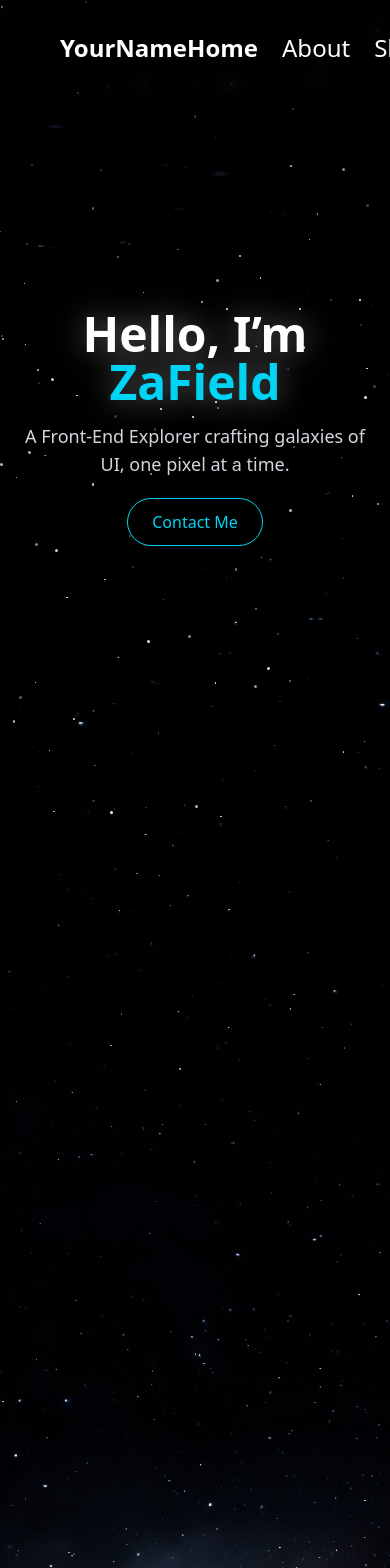
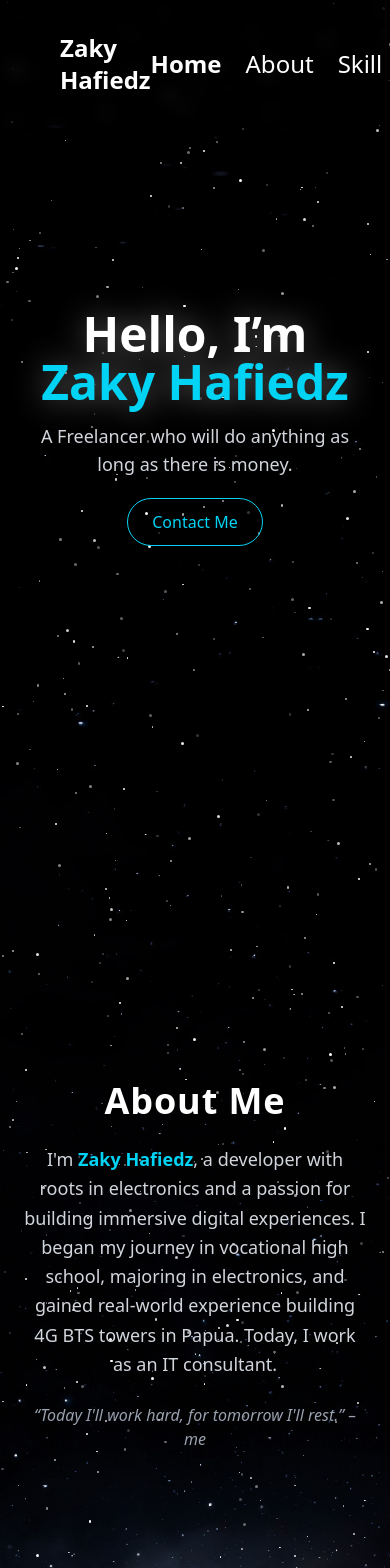
Before and after one commit to ZaField/portofolio, a React (Vite) app: page / in a window 390 px wide. Shown: the top 1568 px of the page. Before the commit the page ends 844 px from the top, so only its background shows below. Built offline with nearby package versions, Linux system fonts and the light colour scheme.

Commit message:
Fixing all stuff

```diff
--- a/src/App.tsx
+++ b/src/App.tsx
@@ -4,16 +4,14 @@ import Contact from './component/layout/contact';
 import Hero from './component/layout/hero';
 import NavBar from './component/layout/navbar';
 import Skill from './component/layout/skill';
-import Stars from './component/background/stars';
 
 function App() {
   return (
     <div
       id="scroll-container"
-      className="h-screen snap-y snap-mandatory overflow-y-scroll scrollbar-hide scroll-smooth"
+      className="snap-y snap-mandatory overflow-y-scroll scrollbar-hide scroll-smooth"
     >
       <ParallaxBackground />
-      <Stars />
       <NavBar />
 
       <section id="home" className="h-screen snap-start">
--- a/src/component/background/animate.tsx
+++ b/src/component/background/animate.tsx
@@ -1,17 +1,42 @@
 import { motion, useScroll, useTransform } from "framer-motion";
 import { useEffect, useRef, useState } from "react";
+
+type Star = {
+  top: number;
+  left: number;
+  size: number;
+  duration: number;
+  delay: number;
+};
+
+const generateStars = (count: number, totalHeight: number): Star[] => {
+  const stars: Star[] = [];
+  for (let i = 0; i < count; i++) {
+    stars.push({
+      top: Math.random() * totalHeight,
+      left: Math.random() * window.innerWidth,
+      size: Math.random() * 2 + 1,
+      duration: Math.random() * 2 + 1,
+      delay: Math.random() * 5,
+    });
+  }
+  return stars;
+};
 
 const ParallaxBackground = () => {
   const containerRef = useRef<HTMLDivElement>(null);
   const scrollContainerRef = useRef<HTMLElement | null>(null);
   const [scrollHeight, setScrollHeight] = useState(0);
+  const [stars, setStars] = useState<Star[]>([]);
 
-  // Dynamically get scroll height from container
   useEffect(() => {
     const update = () => {
       scrollContainerRef.current = document.querySelector("#scroll-container");
       if (scrollContainerRef.current) {
-        setScrollHeight(scrollContainerRef.current.scrollHeight - window.innerHeight);
+        const height = scrollContainerRef.current.scrollHeight - window.innerHeight;
+        setScrollHeight(height);
+        const totalHeight = height + window.innerHeight;
+        setStars(generateStars(800, totalHeight));
       }
     };
 
@@ -29,12 +54,40 @@ const ParallaxBackground = () => {
       className="fixed inset-0 -z-10"
       style={{ y }}
     >
+      {/* Background Image */}
       <img
         src="/background.jpg"
         alt="Starfield"
-        className="w-full object-cover"
+        className="w-full object-cover absolute inset-0"
         style={{ height: scrollHeight + window.innerHeight }}
       />
+
+      {/* Parallax Stars across full scroll height */}
+      <div className="absolute inset-0" style={{ height: scrollHeight + window.innerHeight }}>
+        {stars.map((star, index) => (
+          <motion.div
+            key={index}
+            initial={{ opacity: 0.2 }}
+            animate={{ opacity: [0.2, 1, 0.2] }}
+            transition={{
+              duration: star.duration,
+              repeat: Infinity,
+              repeatType: "reverse",
+              delay: star.delay,
+            }}
+            style={{
+              position: "absolute",
+              top: `${star.top}px`,
+              left: `${star.left}px`,
+              width: `${star.size}px`,
+              height: `${star.size}px`,
+              borderRadius: "9999px",
+              backgroundColor: "white",
+              opacity: 1,
+            }}
+          />
+        ))}
+      </div>
     </motion.div>
   );
 };
--- a/src/component/background/stars.tsx
+++ /dev/null
@@ -1,58 +0,0 @@
-import { motion } from "framer-motion";
-import { useMemo } from "react";
-
-type Star = {
-  top: string;
-  left: string;
-  size: string;
-  duration: number;
-  delay: number;
-};
-
-const generateStars = (count: number): Star[] => {
-  const stars: Star[] = [];
-  for (let i = 0; i < count; i++) {
-    stars.push({
-      top: `${Math.random() * 100}%`,
-      left: `${Math.random() * 100}%`,
-      size: `${Math.random() * 2 + 1}px`,
-      duration: Math.random() * 2 + 1,
-      delay: Math.random() * 5,
-    });
-  }
-  return stars;
-};
-
-const Stars = () => {
-  const stars = useMemo(() => generateStars(120), []);
-
-  return (
-    <div className="fixed inset-0 z-[-1] pointer-events-none">
-      {stars.map((star, index) => (
-        <motion.div
-          key={index}
-          initial={{ opacity: 0.2 }}
-          animate={{ opacity: [0.2, 1, 0.2] }}
-          transition={{
-            duration: star.duration,
-            repeat: Infinity,
-            repeatType: "reverse",
-            delay: star.delay,
-          }}
-          style={{
-            position: "absolute",
-            top: star.top,
-            left: star.left,
-            width: star.size,
-            height: star.size,
-            borderRadius: "9999px",
-            backgroundColor: "white",
-            opacity: 0.6,
-          }}
-        />
-      ))}
-    </div>
-  );
-};
-
-export default Stars;
--- a/src/component/layout/about.tsx
+++ b/src/component/layout/about.tsx
@@ -1,4 +1,5 @@
-import { motion } from "framer-motion";
+import { motion, useAnimation } from "framer-motion";
+import { useEffect, useRef } from "react";
 
 const aboutVariants = {
   hidden: { opacity: 0, y: 50 },
@@ -10,28 +11,45 @@ const aboutVariants = {
 };
 
 export default function About() {
+  const controls = useAnimation();
+  const sectionRef = useRef<HTMLElement | null>(null);
+
+  useEffect(() => {
+    const observer = new IntersectionObserver(
+      ([entry]) => {
+        if (entry.isIntersecting) {
+          controls.start("visible");
+        } else {
+          controls.start("hidden");
+        }
+      },
+      { threshold: 0.5 }
+    );
+
+    if (sectionRef.current) observer.observe(sectionRef.current);
+    return () => observer.disconnect();
+  }, [controls]);
+
   return (
     <section
       id="about"
+      ref={sectionRef}
       className="h-screen flex items-center justify-center px-6 md:px-16 lg:px-32 text-white"
     >
       <motion.div
         className="max-w-3xl text-center space-y-6"
+        variants={aboutVariants}
         initial="hidden"
-        whileInView="visible"
-        viewport={{ once: true }}
-        variants={aboutVariants}
+        animate={controls}
       >
         <h2 className="text-4xl md:text-5xl font-bold tracking-wide text-white">
           About Me
         </h2>
         <p className="text-lg md:text-xl text-gray-300 leading-relaxed">
-          Hey there! 🚀 I'm <span className="text-indigo-400 font-semibold">[Your Name]</span>, a passionate developer who loves building
-          immersive web experiences. I explore the cosmos of code through modern tools like React, TypeScript, and Tailwind CSS.
-          Inspired by the endless mysteries of space, my mission is to craft clean, performant, and beautiful interfaces.
+          I'm <span className="text-cyan-400 font-semibold">Zaky Hafiedz</span>, a developer with roots in electronics and a passion for building immersive digital experiences. I began my journey in vocational high school, majoring in electronics, and gained real-world experience building 4G BTS towers in Papua. Today, I work as an IT consultant.
         </p>
         <p className="text-md md:text-lg text-gray-400 italic">
-          “Somewhere, something incredible is waiting to be known.” – Carl Sagan
+          “Today I'll work hard, for tomorrow I'll rest.” – me
         </p>
       </motion.div>
     </section>
--- a/src/component/layout/hero.tsx
+++ b/src/component/layout/hero.tsx
@@ -1,47 +1,72 @@
-import { motion } from "framer-motion";
+import { motion, useAnimation } from "framer-motion";
+import { useEffect, useRef } from "react";
 
 const textVariant = {
   hidden: { opacity: 0, y: 40 },
   visible: {
     opacity: 1,
     y: 0,
-    transition: {
-      duration: 1,
-      ease: "easeOut",
-    },
+    transition: { duration: 1, ease: "easeOut" },
   },
 };
 
-const Hero = () => {
+export default function Hero() {
+  const controls = useAnimation();
+  const sectionRef = useRef<HTMLElement | null>(null);
+
+  useEffect(() => {
+    const observer = new IntersectionObserver(
+      ([entry]) => {
+        if (entry.isIntersecting) {
+          controls.start("visible");
+        } else {
+          controls.start("hidden");
+        }
+      },
+      { threshold: 0.5 }
+    );
+
+    if (sectionRef.current) observer.observe(sectionRef.current);
+    return () => observer.disconnect();
+  }, [controls]);
+
   return (
     <section
       id="home"
+      ref={sectionRef}
       className="min-h-screen flex flex-col justify-center items-center text-white px-6 text-center"
     >
       <motion.h1
+        className="text-5xl md:text-7xl font-bold drop-shadow-[0_0_15px_rgba(255,255,255,0.4)]"
         variants={textVariant}
         initial="hidden"
-        animate="visible"
-        className="text-5xl md:text-7xl font-bold drop-shadow-[0_0_15px_rgba(255,255,255,0.4)]"
+        animate={controls}
       >
-        Hello, I’m <span className="text-cyan-400">ZaField</span>
+        Hello, I’m <span className="text-cyan-400">Zaky Hafiedz</span>
       </motion.h1>
 
       <motion.p
+        className="mt-4 text-lg md:text-2xl max-w-xl text-gray-300"
         variants={textVariant}
         initial="hidden"
-        animate="visible"
+        animate={controls}
         transition={{ delay: 0.4 }}
-        className="mt-4 text-lg md:text-2xl max-w-xl text-gray-300"
       >
-        A Front-End Explorer crafting galaxies of UI, one pixel at a time.
+        A Freelancer who will do anything as long as there is money.
       </motion.p>
 
       <motion.div
-        initial={{ opacity: 0, scale: 0.9 }}
-        animate={{ opacity: 1, scale: 1 }}
-        transition={{ delay: 0.8, duration: 0.6 }}
         className="mt-8"
+        variants={{
+          hidden: { opacity: 0, scale: 0.9 },
+          visible: {
+            opacity: 1,
+            scale: 1,
+            transition: { delay: 0.8, duration: 0.6 },
+          },
+        }}
+        initial="hidden"
+        animate={controls}
       >
         <a
           href="#contact"
@@ -52,6 +77,4 @@ const Hero = () => {
       </motion.div>
     </section>
   );
-};
-
-export default Hero;
+}
--- a/src/component/layout/navbar.tsx
+++ b/src/component/layout/navbar.tsx
@@ -29,7 +29,7 @@ const Navbar = () => {
 
   return (
     <nav className="fixed top-0 left-0 w-full z-50 flex justify-between items-center px-15 py-8 backdrop-blur-sm bg-transparent text-white text-2xl">
-        <div className="text-2xl font-bold">YourName</div>
+        <div className="text-2xl font-bold">Zaky Hafiedz</div>
         <ul className="flex space-x-6">
             {sections.map((section) => (
             <li key={section}>
--- a/src/component/layout/skill.tsx
+++ b/src/component/layout/skill.tsx
@@ -2,7 +2,7 @@ import { motion } from "framer-motion";
 import SkillItem from "../reusable/skillitem";
 import CertCard from "../reusable/certificate";
 
-const skills = ["React", "TypeScript", "Tailwind", "Node.js", "Framer Motion"];
+const skills = ["Electrical", "TypeScript", "Tailwind", "React", "Framer Motion", "Python"];
 const certifications = [
   {
     title: "Full Stack Web Dev",
```
